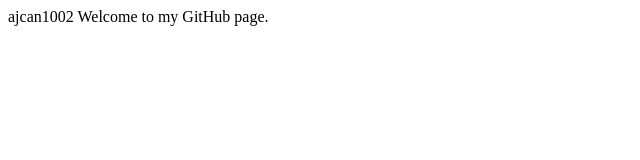
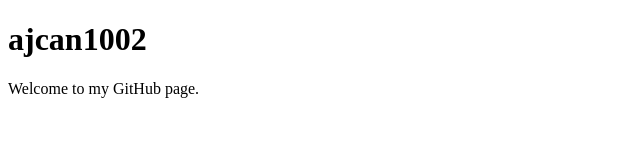
Before and after one commit to ajcan1002/ajcan1002.github.io, a plain HTML site: page index.html in a window 1280 px wide. Shown: the whole page, without its empty margins (0-640 px from the left). Drawn offline with Linux system fonts and the light colour scheme.

Commit message:
Update index.html
Change head tags to h1 because I forgot html

```diff
--- a/index.html
+++ b/index.html
@@ -1,5 +1,5 @@
 <!DOCTYPE html>
 <html>
-<head>ajcan1002</head>
+<h1>ajcan1002</h1>
 <body>Welcome to my GitHub page.</body>
 </html>
```
